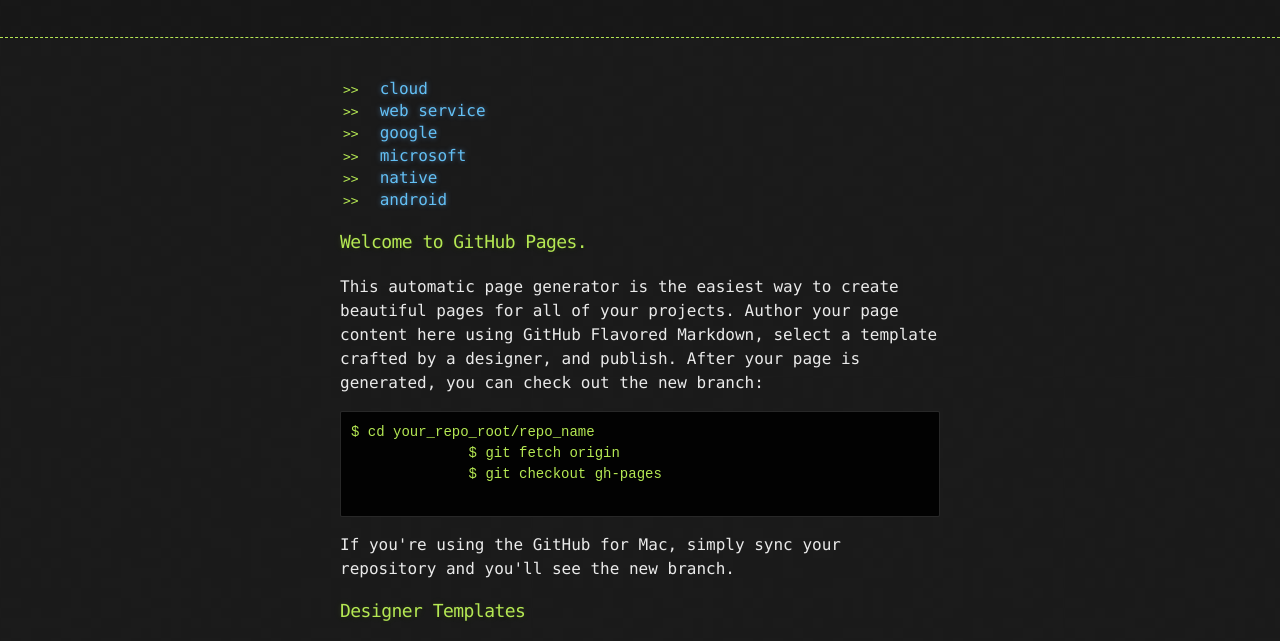
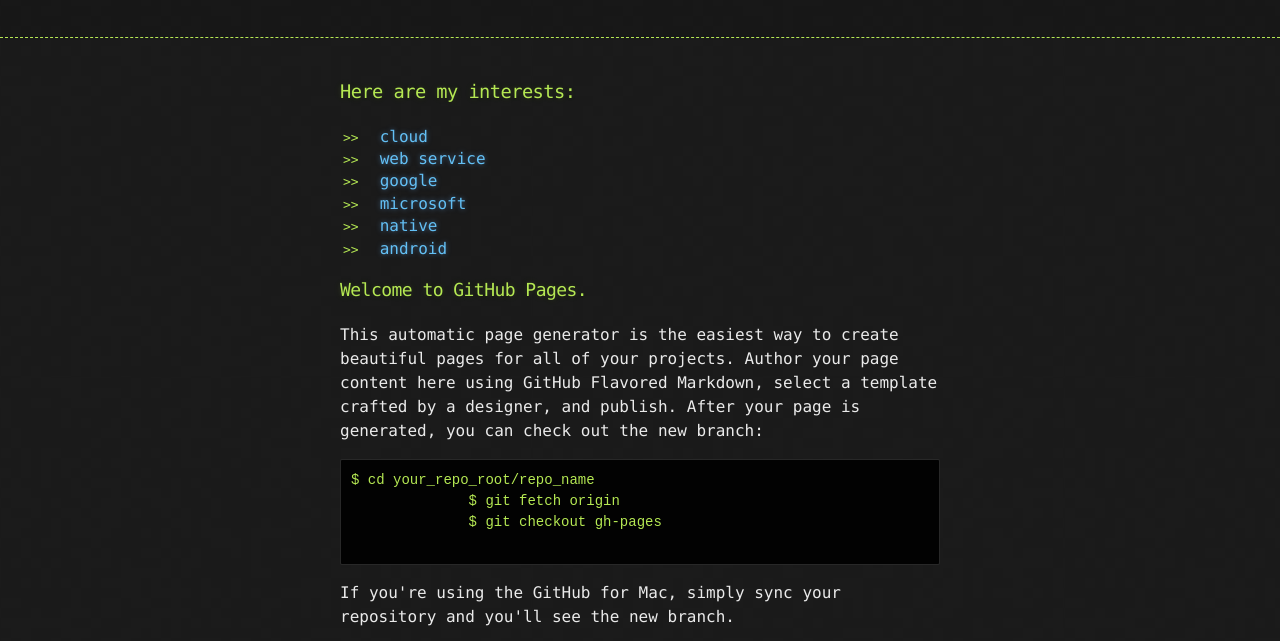
Before and after one commit to weimingwang/weiming.github.io, a plain HTML site: page index.html in a window 1280 px wide. Shown: the part 155-796 px from the top of the page. Drawn offline with Linux system fonts and the light colour scheme.

Commit message:
Add tag list title

```diff
--- a/index.html
+++ b/index.html
@@ -31,6 +31,7 @@
 
       <div class="container">
           <div id="Navigation" ng-controller="NavController">
+              <h3><span>Here are my interests:</span></h3>
               <ul>
                   <li ng-repeat="tag in tags"><a ng-click="postUnder(tag)">{{tag}}</a></li>
               </ul>
```
